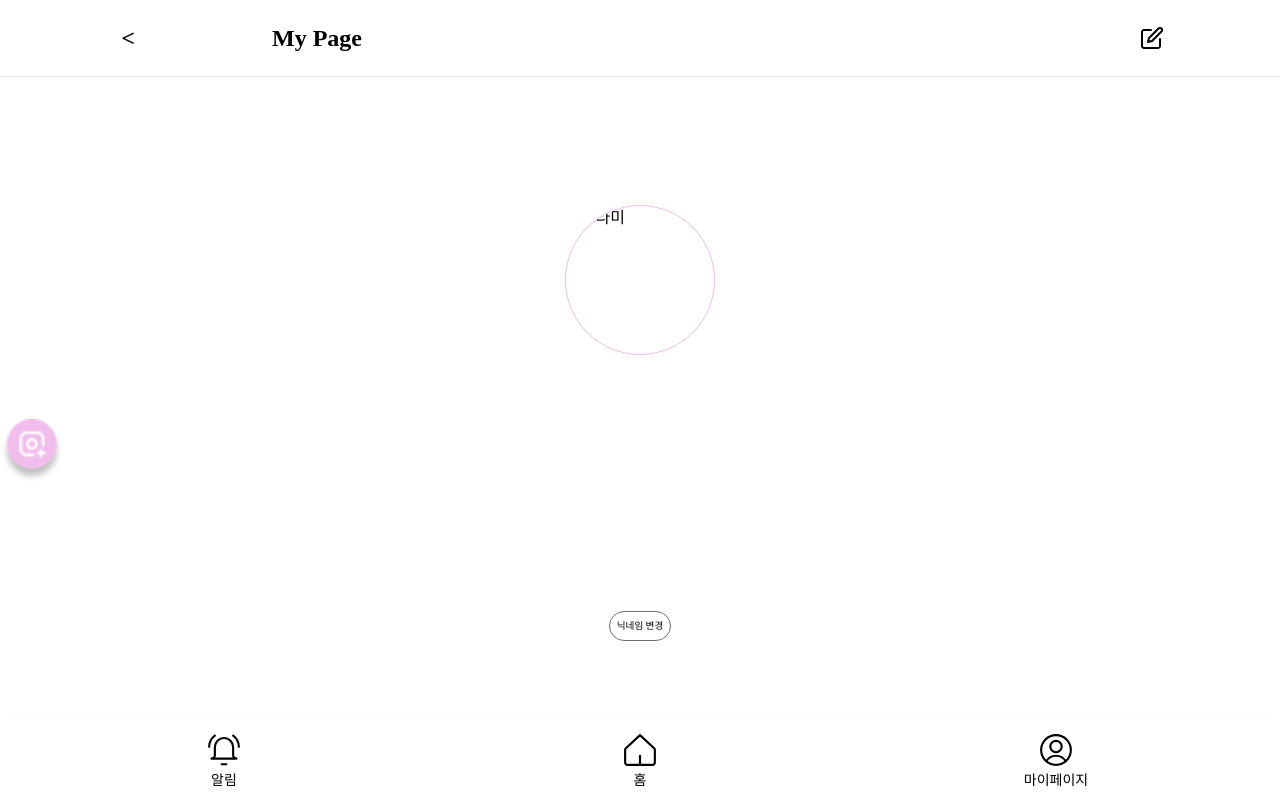
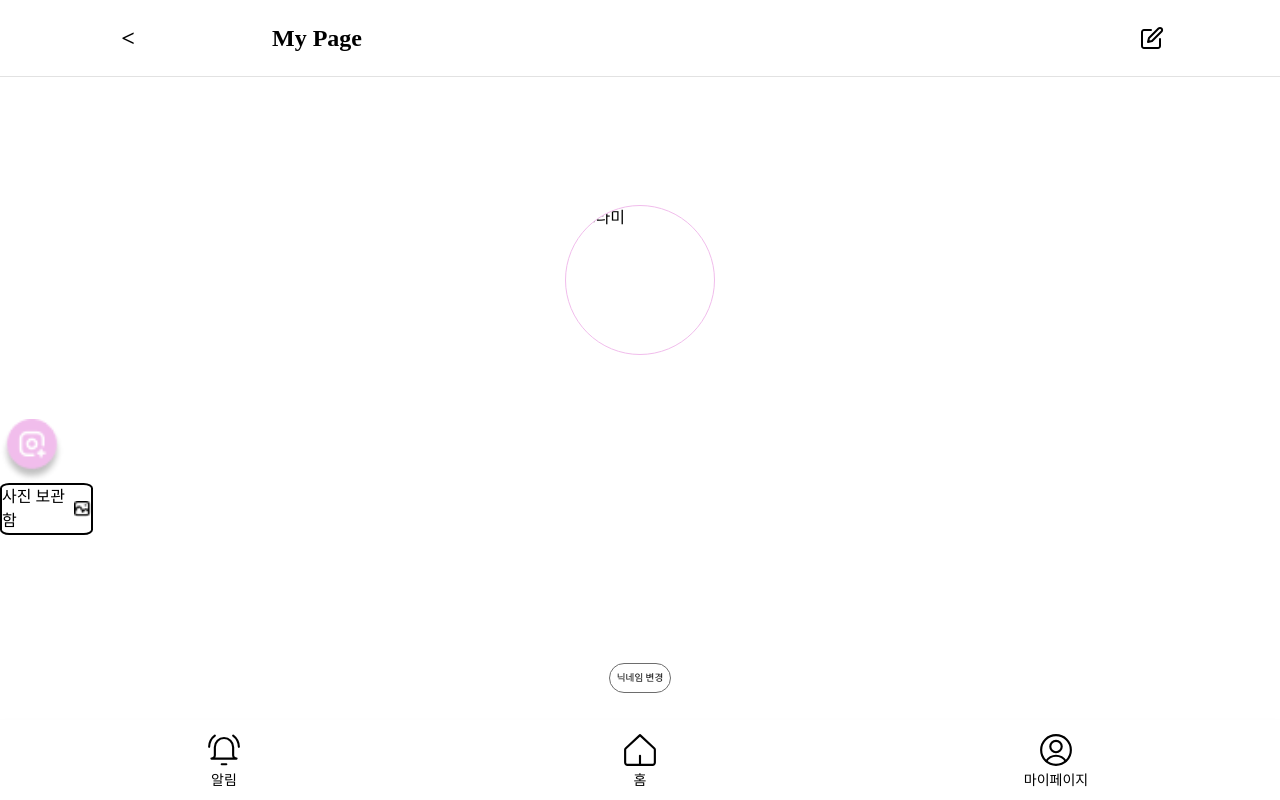
Before and after one commit to Frame-Puzzle/frontend, a React (Vite) app in the folder frontend/: page /mypage in a window 1280 px wide. Both pictures are taken after a click on the picture 32 px from the left and 451 px from the top of the page. Shown: the top 800 px of the page. Built offline with nearby package versions, Linux system fonts and the light colour scheme; no server answers; a web font is replaced by a local one.

Commit message:
[FEAT][FE][아영] 사진 보관함 버튼 추가

```diff
--- a/frontend/src/components/myPage/ProfileCircle.css
+++ b/frontend/src/components/myPage/ProfileCircle.css
@@ -8,3 +8,12 @@
   margin-bottom: 5%;
   overflow: hidden; /* 나중에 이미지 넣을 때 넘치는 부분 숨기기*/
 }
+
+.image-library {
+  border-radius: 10%;
+  border: 2px solid;
+  display: inline-flex;
+  align-items: center;
+  justify-content: center;
+  cursor: pointer;
+}
--- a/frontend/src/components/myPage/ProfileCircle.jsx
+++ b/frontend/src/components/myPage/ProfileCircle.jsx
@@ -2,7 +2,9 @@ import "./ProfileCircle.css";
 import React, { useRef, useState } from "react";
 
 const ProfileCircle = () => {
-  const [imageSrc, setImageSrc] = useState(null);
+  const [profileSrc, setProfileSrc] = useState(null);
+  const [logoSrc, setLogoSrc] = useState(false);
+
   const fileInputRef = useRef(null);
 
   const handleClick = () => {
@@ -14,7 +16,7 @@ const ProfileCircle = () => {
     if (file) {
       const reader = new FileReader();
       reader.onloadend = () => {
-        setImageSrc(reader.result);
+        setProfileSrc(reader.result);
       };
       reader.readAsDataURL(file);
     }
@@ -25,19 +27,30 @@ const ProfileCircle = () => {
       <div
         className="profile-circle"
         style={{
-          backgroundImage: imageSrc ? `url(${imageSrc})` : "none",
+          backgroundImage: profileSrc ? `url(${profileSrc})` : "none",
           backgroundSize: "cover",
           backgroundPosition: "center",
         }}
       >
-        {imageSrc ? "" : "동그라미"}
+        {profileSrc ? "" : "동그라미"}
       </div>
       <img
         src="/img/camera-logo.png"
         alt="camera-logo"
-        onClick={handleClick}
+        onClick={() => setLogoSrc(true)}
         style={{ cursor: "pointer", width: "5%" }}
       />
+
+      {logoSrc && (
+        <div className="image-library" onClick={handleClick}>
+          <p> 사진 보관함</p>
+          <img
+            src="/img/image-logo.png"
+            alt="image-logo"
+            style={{ cursor: "pointer", width: "20%", height: "20%" }}
+          />
+        </div>
+      )}
 
       <input
         type="file"
```
Also changed, not shown: frontend/public/img/image-logo.png (added).
